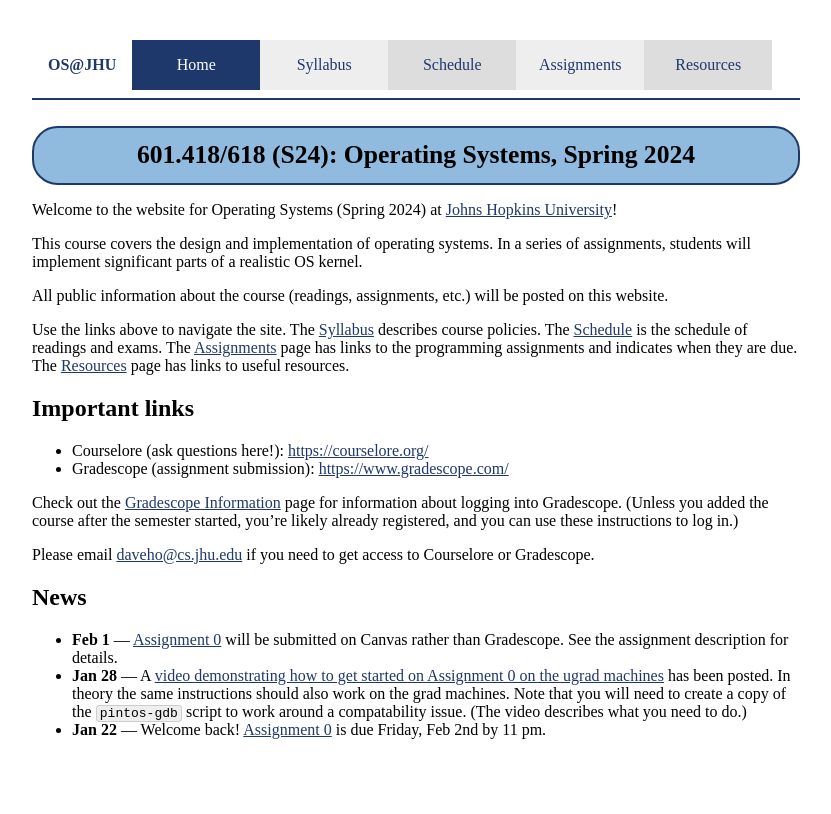
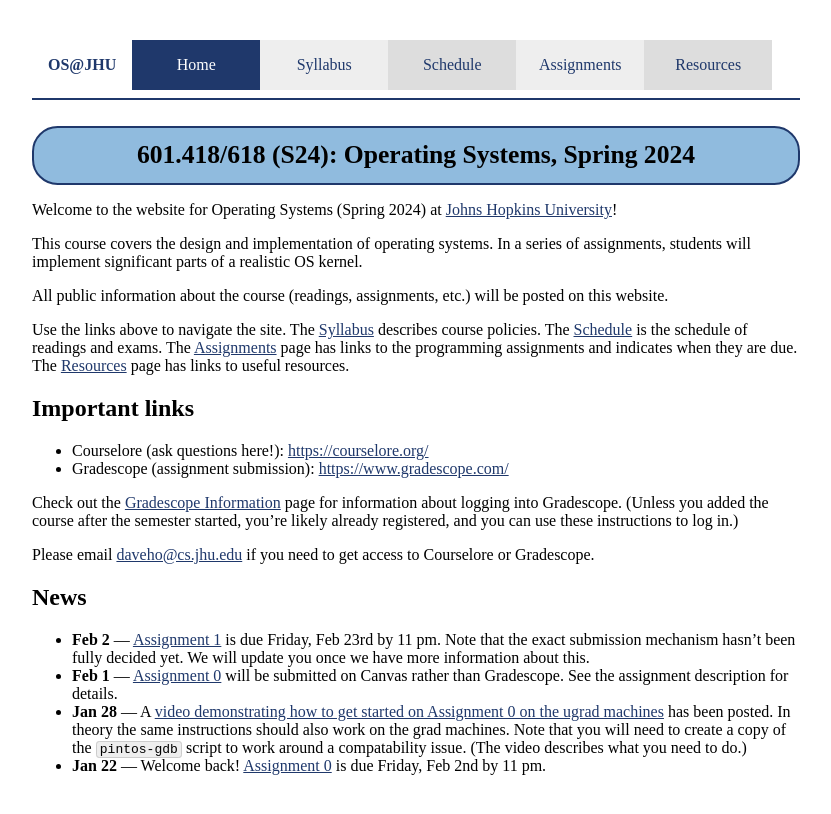
Before and after one commit to jhuopsys/spring2024, a Jekyll site: the page built from index.md, in a window 1280 px wide. Shown: the top 814 px of the page, without its empty margins (224-1055 px from the left). Built offline with Jekyll 4.4.1, drawn with Linux system fonts in a browser that asks for light colours.

Commit message:
list a1 from front page and assignments page

```diff
--- a/index.md
+++ b/index.md
@@ -35,6 +35,9 @@
 
 ## News
 
+* **Feb 2** — [Assignment 1](assign/assign01.html) is due Friday, Feb 23rd
+  by 11 pm. Note that the exact submission mechanism hasn't been fully decided
+  yet. We will update you once we have more information about this.
 * **Feb 1** — [Assignment 0](assign/assign00.html) will be submitted on Canvas
   rather than Gradescope. See the assignment description for details.
 * **Jan 28** — A [video demonstrating how to get started on Assignment 0
```
Also changed, not shown: assignments.md (+1 -0 lines).
